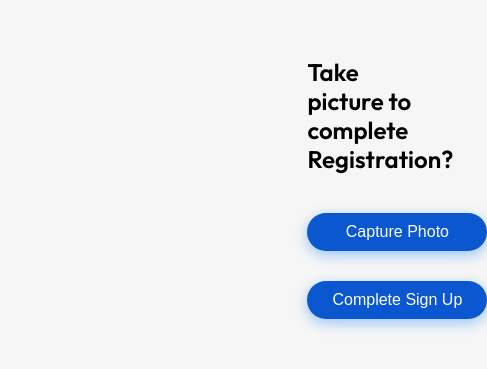
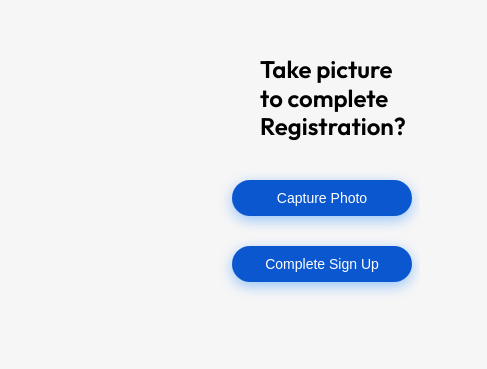
Before and after one commit to SwetabjaGit/referralhub-frontend, a React (Vite) app: page /webcam in a window 390 px wide. Shown: the part 171-540 px from the top of the page, 487 px wide, since content can reach past the window. Built offline with nearby package versions, Linux system fonts and the light colour scheme; no server answers; a web font is replaced by a local one.

Commit message:
Aded Progress Loaders

```diff
--- a/eslint.config.js
+++ b/eslint.config.js
@@ -1,4 +1,4 @@
-import js from '@eslint/js'
+/* import js from '@eslint/js'
 import globals from 'globals'
 import react from 'eslint-plugin-react'
 import reactHooks from 'eslint-plugin-react-hooks'
@@ -7,7 +7,7 @@ import reactRefresh from 'eslint-plugin-react-refresh'
 export default [
   { ignores: ['dist'] },
   {
-    files: ['**/*.{js,jsx}'],
+    files: ['**//*.{js,jsx}'],
     languageOptions: {
       ecmaVersion: 2020,
       globals: globals.browser,
@@ -35,4 +35,4 @@ export default [
       ],
     },
   },
-]
+]*/
--- a/src/App.css
+++ b/src/App.css
@@ -1,3 +1,26 @@
 .app-container {
   font-family: Outfit, sans-serif;
 }
+
+
+
+.loader {
+  border: 5px solid #ccc;
+  border-radius: 50%;
+  border-top: 5px solid #3498db;
+  width: 25px;
+  height: 25px;
+  -webkit-animation: spin 2s linear infinite; /* Safari */
+  animation: spin 2s linear infinite;
+}
+
+/* Safari */
+@-webkit-keyframes spin {
+  0% { -webkit-transform: rotate(0deg); }
+  100% { -webkit-transform: rotate(360deg); }
+}
+
+@keyframes spin {
+  0% { transform: rotate(0deg); }
+  100% { transform: rotate(360deg); }
+}
--- a/src/components/Login/Login.jsx
+++ b/src/components/Login/Login.jsx
@@ -11,19 +11,23 @@ const Login = () => {
     password: ""
   });
   const [error, setError] = useState("");
+  const [loading, setLoading] = useState(false);
 
   const handleChange = ({ currentTarget: input }) => {
     setData({ ...data, [input.name]: input.value });
   };
 
   const handleSubmit = async (e) => {
+    setLoading(true);
     e.preventDefault();
     try {
       const url = `${baseurl}/api/auth/login`;
       const { data: res } = await axios.post(url, data);
       localStorage.setItem("token", res.data);
+      setLoading(false);
       window.location = "/";
     } catch (error) {
+      setLoading(false);
       if (
         error.response &&
         error.response.status >= 400 &&
@@ -62,6 +66,7 @@ const Login = () => {
             <button type="submit" className={styles.green_btn}>
               Login
             </button>
+            {loading && <div className="loader"></div>}
           </form>
         </div>
         <div className={styles.right}>
--- a/src/components/Login/styles.module.css
+++ b/src/components/Login/styles.module.css
@@ -96,3 +96,10 @@
 	color: white;
 	margin: 10px;
 }
+
+
+@media (max-width: 700px) {
+  .right {
+    display: none;
+  }
+}
--- a/src/components/Register/Register.jsx
+++ b/src/components/Register/Register.jsx
@@ -15,6 +15,7 @@ const Register = () => {
   const [error, setError] = useState("");
   const [msg, setMsg] = useState("");
   const [paramId, setParamId] = useState(null);
+  const [loading, setLoading] = useState(false);
 
   useEffect(() => {
     console.log('referralCode: ', urlParams);
@@ -38,6 +39,7 @@ const Register = () => {
 
   const handleSubmit = async (e) => {
     e.preventDefault();
+    setLoading(true);
     try {
       const url = `${baseurl}/api/users/signup`;
       const { data: res } = await axios.post(url, data);
@@ -47,9 +49,11 @@ const Register = () => {
       if(paramId !== null){
         await rewardUser(res.userId);
       }
+      setLoading(false);
       window.location = "/webcam";
     }
     catch (error) {
+      setLoading(false);
       if (
         error.response &&
         error.response.status >= 400 &&
@@ -97,6 +101,7 @@ const Register = () => {
             <button type="submit" className={styles.green_btn}>
               Register
             </button>
+            {loading && <div className="loader"></div>}
           </form>
         </div>
       </div>
--- a/src/components/Register/styles.module.css
+++ b/src/components/Register/styles.module.css
@@ -101,3 +101,11 @@
   color: white;
   margin: 10px;
 }
+
+
+
+@media (max-width: 700px) {
+  .left {
+    display: none;
+  }
+}
--- a/src/components/WebcamCapture/WebcamCapture.css
+++ b/src/components/WebcamCapture/WebcamCapture.css
@@ -1,22 +1,18 @@
 .webcam-container {
   display: flex;
   flex-direction: row;
+  max-width: 1000px;
   align-items: center;
+  margin: 0 auto;
   margin-top: 110px;
-  margin-right: 100px;
 }
 
 .webcam-left-panel {
-  padding: 20px;
-  width: 66%;
+  width: 60%;
   display: flex;
-  flex-direction: column;
-  align-items: center;
-  justify-content: center;
 }
 
 img, video {
-  margin-left: 100px;
   border-radius: 10px;
   overflow: hidden;
 }
@@ -25,18 +21,18 @@ img, video {
 
 .webcam-right-panel {
   padding: 20px;
-  width: 33%;
-  margin-left: -20px;
+  width: 40%;
   display: flex;
   flex-direction: column;
+  align-items: center;
+  justify-content: center;
 }
 
 .webcam-heading-text {
   font-size: 28px;
   font-weight: 600;
-  margin-left: 0px;
+  margin-left: 22px;
 }
-
 
 
 
@@ -66,6 +62,14 @@ img, video {
 }
 
 
+.webcam-loader-container {
+  display: flex;
+  justify-content: center;
+}
+
+
+
+
 @media (max-width: 1200px) {
   img, video {
     margin-left: 0px;
@@ -81,13 +85,6 @@ img, video {
 }
 
 @media (max-width: 900px) {
-  .webcam-capture-button {
-    margin: 15px 0;
-    width: 180px;
-    font-size: 16px;
-    padding: 10px 10px;
-  }
-
   .webcam-right-panel {
     margin-left: -10px;
   }
@@ -97,3 +94,12 @@ img, video {
     line-height: 1.2;
   }
 }
+
+@media (max-width: 700px) {
+  .webcam-capture-button {
+    margin: 15px 0;
+    width: 180px;
+    font-size: 14px;
+    padding: 10px 10px;
+  }
+}
--- a/src/components/WebcamCapture/WebcamCapture.jsx
+++ b/src/components/WebcamCapture/WebcamCapture.jsx
@@ -11,6 +11,7 @@ const WebcamCapture = () => {
   const [imgSrc, setImgSrc] = useState(null);
   const [displayWarning, setDisplayWarning] = useState(false);
   const [userId, setUserId] = useState(null);
+  const [loading, setLoading] = useState(false);
 
 
   useEffect(() => {
@@ -38,9 +39,11 @@ const WebcamCapture = () => {
       const { data: res } = await axios.post(url, data);
       console.log(res);
       localStorage.removeItem("userId");
+      setLoading(false);
       window.location = "/emailsent";
     }
     catch(error) {
+      setLoading(false);
       console.log(error);
     }
   }
@@ -50,6 +53,7 @@ const WebcamCapture = () => {
       setDisplayWarning(true);
       console.log("Image is null");
     } else {
+      setLoading(true);
       let formData = new FormData();
 
       formData.append("file", imgSrc);
@@ -112,6 +116,7 @@ const WebcamCapture = () => {
             <img src={imgSrc} alt="webcam" />
           ) : (
             <Webcam
+              className="webcam-frame"
               width={600}
               height={450}
               ref={webcamRef}
@@ -145,6 +150,9 @@ const WebcamCapture = () => {
           Complete Sign Up
         </button>
         {displayWarning && <p className="capture-image-warning-text">Capture Image before Uploading</p>}
+        <div className="webcam-loader-container">
+          {loading && <div className="loader"></div>}
+        </div>
       </div>
     </div>
   )
```
